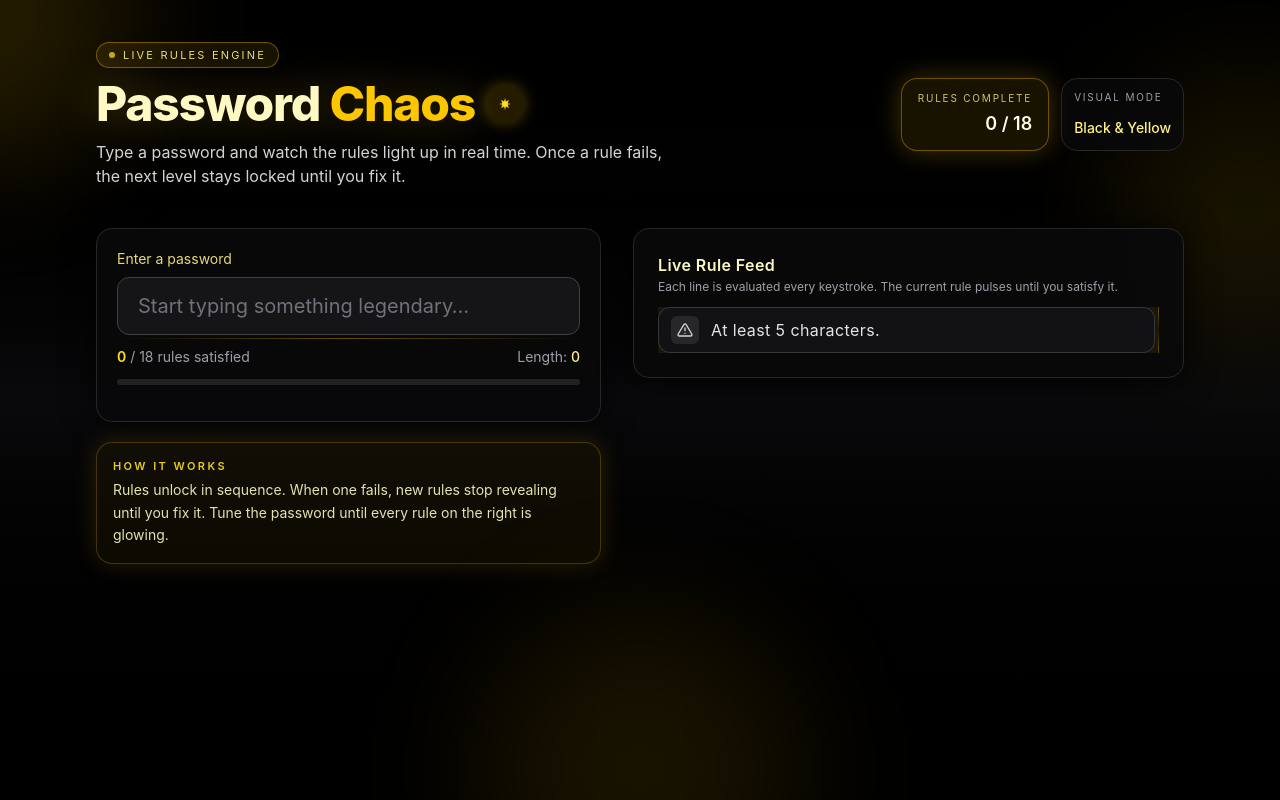
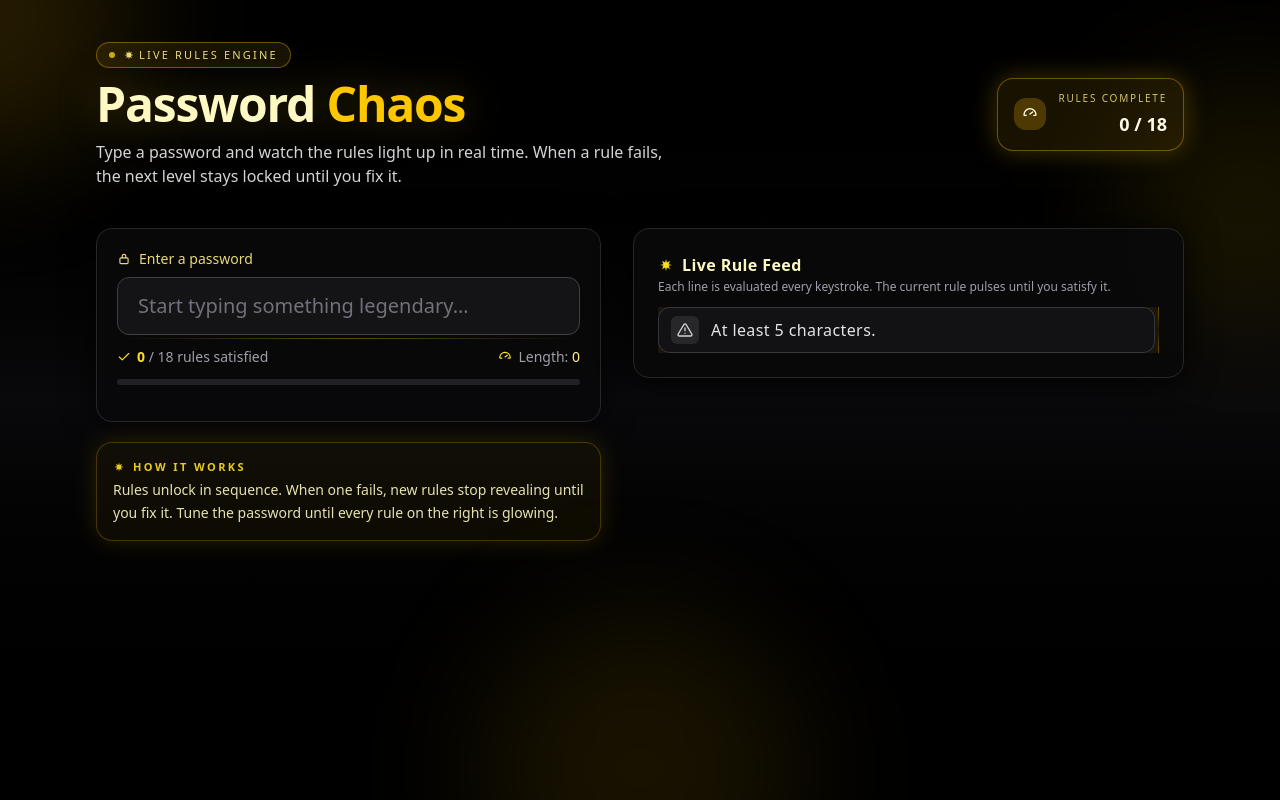
Before and after one commit to skarn03/444proj, a React (Vite) app: page / in a window 1280 px wide. Built offline with nearby package versions, Linux system fonts and the light colour scheme.

Commit message:
random changes

```diff
--- a/src/App.jsx
+++ b/src/App.jsx
@@ -162,7 +162,14 @@ function evaluateAndSlice(value, rules) {
 function CheckIcon({ className = "" }) {
   return (
     <svg viewBox="0 0 24 24" className={className} aria-hidden>
-      <path d="M20 6L9 17l-5-5" fill="none" stroke="currentColor" strokeWidth="2" strokeLinecap="round" strokeLinejoin="round" />
+      <path
+        d="M20 6L9 17l-5-5"
+        fill="none"
+        stroke="currentColor"
+        strokeWidth="2"
+        strokeLinecap="round"
+        strokeLinejoin="round"
+      />
     </svg>
   );
 }
@@ -170,7 +177,14 @@ function CheckIcon({ className = "" }) {
 function AlertIcon({ className = "" }) {
   return (
     <svg viewBox="0 0 24 24" className={className} aria-hidden>
-      <path d="M12 9v4m0 4h.01M10.29 3.86 1.82 18a2 2 0 0 0 1.71 3h16.94a2 2 0 0 0 1.71-3L13.71 3.86a2 2 0 0 0-3.42 0z" fill="none" stroke="currentColor" strokeWidth="2" strokeLinecap="round" strokeLinejoin="round" />
+      <path
+        d="M12 9v4m0 4h.01M10.29 3.86 1.82 18a2 2 0 0 0 1.71 3h16.94a2 2 0 0 0 1.71-3L13.71 3.86a2 2 0 0 0-3.42 0z"
+        fill="none"
+        stroke="currentColor"
+        strokeWidth="2"
+        strokeLinecap="round"
+        strokeLinejoin="round"
+      />
     </svg>
   );
 }
@@ -186,17 +200,93 @@ function SparkIcon({ className = "" }) {
   );
 }
 
+function LockIcon({ className = "" }) {
+  return (
+    <svg viewBox="0 0 24 24" className={className} aria-hidden>
+      <rect
+        x="5"
+        y="10"
+        width="14"
+        height="10"
+        rx="2"
+        fill="none"
+        stroke="currentColor"
+        strokeWidth="2"
+      />
+      <path
+        d="M9 10V7a3 3 0 0 1 6 0v3"
+        fill="none"
+        stroke="currentColor"
+        strokeWidth="2"
+        strokeLinecap="round"
+      />
+    </svg>
+  );
+}
+
+function KeyIcon({ className = "" }) {
+  return (
+    <svg viewBox="0 0 24 24" className={className} aria-hidden>
+      <circle
+        cx="8"
+        cy="12"
+        r="3"
+        fill="none"
+        stroke="currentColor"
+        strokeWidth="2"
+      />
+      <path
+        d="M11 12h6l2 2-2 2-1.5-1.5L14 17"
+        fill="none"
+        stroke="currentColor"
+        strokeWidth="2"
+        strokeLinecap="round"
+        strokeLinejoin="round"
+      />
+    </svg>
+  );
+}
+
+function GaugeIcon({ className = "" }) {
+  return (
+    <svg viewBox="0 0 24 24" className={className} aria-hidden>
+      <path
+        d="M12 4a9 9 0 0 0-9 9 1 1 0 0 0 1 1h2.5"
+        fill="none"
+        stroke="currentColor"
+        strokeWidth="2"
+        strokeLinecap="round"
+      />
+      <path
+        d="M12 4a9 9 0 0 1 9 9 1 1 0 0 1-1 1h-2.5"
+        fill="none"
+        stroke="currentColor"
+        strokeWidth="2"
+        strokeLinecap="round"
+      />
+      <path
+        d="M12 12 16 9"
+        fill="none"
+        stroke="currentColor"
+        strokeWidth="2"
+        strokeLinecap="round"
+      />
+    </svg>
+  );
+}
+
 function RuleItem({ label, valid, isCurrent }) {
   return (
     <li
       className={[
         "flex items-center gap-3 rounded-xl px-3 py-2",
-        "border transition-all duration-300 ease-out",
+        "border transition-all duration-400 ease-in-out",
         valid
           ? "border-yellow-500/40 bg-yellow-500/10 text-yellow-100 shadow-[0_0_16px_rgba(234,179,8,0.18)]"
           : "border-zinc-700/80 bg-zinc-900/70 text-zinc-200",
         isCurrent && !valid ? "animate-[blink_1.2s_ease-in-out_infinite]" : "",
-        !valid && "hover:border-yellow-500/40 hover:bg-zinc-900/90"
+        !valid &&
+          "hover:border-yellow-500/60 hover:bg-zinc-900/90 hover:-translate-y-[1px]"
       ].join(" ")}
     >
       {valid ? (
@@ -242,7 +332,13 @@ export default function App() {
   const progress = results.length === 0 ? 0 : (satisfied / results.length) * 100;
 
   return (
-    <div className="min-h-screen w-full bg-gradient-to-b from-black via-zinc-950 to-black text-yellow-50 font-display selection:bg-yellow-500 selection:text-black">
+    <div
+      className="min-h-screen w-full bg-gradient-to-b from-black via-zinc-950 to-black text-yellow-50 selection:bg-yellow-500 selection:text-black"
+      style={{
+        fontFamily:
+          '"Poppins", system-ui, -apple-system, BlinkMacSystemFont, "Segoe UI", sans-serif',
+      }}
+    >
       {/* big soft glows */}
       <div className="pointer-events-none fixed inset-0">
         <div className="absolute -left-40 top-[-8rem] h-72 w-72 rounded-full bg-yellow-500/15 blur-3xl" />
@@ -250,31 +346,39 @@ export default function App() {
         <div className="absolute bottom-[-8rem] left-1/2 h-80 w-80 -translate-x-1/2 rounded-full bg-yellow-500/10 blur-3xl" />
       </div>
 
-      <main className="relative mx-auto flex min-h-screen max-w-6xl flex-col px-4 pb-10 pt-8 sm:px-6 lg:px-8 lg:pt-10">
+      <main className="relative mx-auto flex min-h-screen max-w-6xl flex-col px-4 pb-10 pt-8 sm:px-6 lg:px-8 lg:pt-10 animate-[fadeIn_650ms_ease-in-out]">
         {/* TOP BAR / HEADER */}
         <header className="mb-8 flex flex-col gap-4 md:mb-10 md:flex-row md:items-center md:justify-between">
           <div className="space-y-3">
-            <div className="inline-flex items-center gap-2 rounded-full border border-yellow-500/40 bg-yellow-500/10 px-3 py-1 text-[11px] uppercase tracking-[0.2em] text-yellow-200/90">
+            <div className="inline-flex items-center gap-2 rounded-full border border-yellow-500/40 bg-yellow-500/10 px-3 py-1 text-[11px] uppercase tracking-[0.2em] text-yellow-200/90 animate-[slideDown_500ms_ease-in-out]">
               <span className="h-1.5 w-1.5 animate-pulse rounded-full bg-yellow-300" />
+              <span className="flex items-center gap-1">
+                <SparkIcon className="h-3 w-3" />
                 Live Rules Engine
+              </span>
             </div>
 
             <div className="flex items-center gap-3">
               <h1 className="text-3xl sm:text-4xl lg:text-5xl font-extrabold tracking-tight text-yellow-100 drop-shadow-[0_0_20px_rgba(250,204,21,0.25)]">
                 Password <span className="text-yellow-400">Chaos</span>
               </h1>
-              <span className="hidden sm:inline-flex h-9 w-9 items-center justify-center rounded-2xl bg-yellow-500/15 text-yellow-300 shadow-[0_0_16px_rgba(234,179,8,0.4)]">
-                <SparkIcon className="h-4 w-4" />
+              <span className="hidden sm:inline-flex h-9 w-9 items-center justify-center rounded-2xl bg-yellow-500/15 text-yellow-300 shadow-[0_0_16px_rgba(234,179,8,0.4)] animate-[popIn_420ms_ease-out]">
+                <LockIcon className="h-4 w-4" />
               </span>
             </div>
 
             <p className="max-w-xl text-sm sm:text-base text-zinc-300">
-              Type a password and watch the rules light up in real time. Once a rule fails, the next level stays locked until you fix it.
+              Type a password and watch the rules light up in real time. When a
+              rule fails, the next level stays locked until you fix it.
             </p>
           </div>
 
-          <div className="flex gap-3 self-start md:self-auto">
-            <div className="rounded-2xl border border-yellow-500/40 bg-yellow-500/10 px-4 py-3 text-right shadow-[0_0_26px_rgba(234,179,8,0.28)] transition-all duration-300 ease-out">
+          <div className="flex gap-3 self-start md:self-auto animate-[fadeIn_700ms_ease-in-out]">
+            <div className="flex items-center gap-3 rounded-2xl border border-yellow-500/40 bg-yellow-500/10 px-4 py-3 shadow-[0_0_26px_rgba(234,179,8,0.28)] transition-all duration-500 ease-in-out hover:-translate-y-[2px] hover:shadow-[0_0_32px_rgba(234,179,8,0.4)]">
+              <div className="flex h-8 w-8 items-center justify-center rounded-xl bg-yellow-500/25 text-yellow-50">
+                <GaugeIcon className="h-4 w-4" />
+              </div>
+              <div className="text-right">
                 <div className="text-[10px] uppercase tracking-[0.18em] text-yellow-200/80">
                   Rules Complete
                 </div>
@@ -282,22 +386,20 @@ export default function App() {
                   {Math.min(satisfied, results.length)} / {results.length}
                 </div>
               </div>
-            <div className="hidden sm:flex flex-col justify-between rounded-2xl border border-zinc-800 bg-zinc-950/80 px-3 py-3 text-xs text-zinc-400">
-              <span className="uppercase tracking-[0.18em] text-[10px]">
-                Visual Mode
-              </span>
-              <span className="text-sm font-medium text-yellow-200">Black & Yellow</span>
             </div>
+
+
           </div>
         </header>
 
         {/* MAIN GRID */}
         <div className="grid flex-1 gap-6 md:gap-7 lg:gap-8 lg:grid-cols-[minmax(0,1.1fr)_minmax(0,1.2fr)] items-start">
           {/* LEFT: input / helper */}
-          <section className="space-y-4 md:space-y-5">
-            <div className="rounded-2xl border border-zinc-800 bg-zinc-950/90 p-4 sm:p-5 shadow-[0_0_32px_rgba(0,0,0,0.75)] transition-all duration-300 ease-out hover:-translate-y-[1px] hover:shadow-[0_0_40px_rgba(234,179,8,0.18)]">
+          <section className="space-y-4 md:space-y-5 animate-[fadeIn_700ms_ease-in-out]">
+            <div className="rounded-2xl border border-zinc-800 bg-zinc-950/90 p-4 sm:p-5 shadow-[0_0_32px_rgba(0,0,0,0.75)] transition-all duration-500 ease-in-out hover:-translate-y-[2px] hover:shadow-[0_0_40px_rgba(234,179,8,0.18)]">
               <label className="block">
-                <span className="mb-2 block text-xs sm:text-sm text-yellow-200/90">
+                <span className="mb-2 flex items-center gap-2 text-xs sm:text-sm text-yellow-200/90">
+                  <LockIcon className="h-3.5 w-3.5" />
                   Enter a password
                 </span>
                 <div className="relative">
@@ -315,16 +417,22 @@ export default function App() {
               </label>
 
               <div className="mt-3 flex flex-wrap items-center justify-between gap-3 text-xs sm:text-sm text-zinc-400">
+                <span className="flex items-center gap-1.5">
+                  <CheckIcon className="h-3.5 w-3.5 text-yellow-300" />
                   <span>
                     <span className="font-semibold text-yellow-300">
                       {Math.min(satisfied, results.length)}
                     </span>
                     <span> / {results.length} rules satisfied</span>
                   </span>
+                </span>
+                <span className="flex items-center gap-1.5">
+                  <GaugeIcon className="h-3.5 w-3.5 text-yellow-300" />
                   <span>
                     Length:{" "}
                     <span className="font-medium text-yellow-200">
                       {password.length}
+                    </span>
                   </span>
                 </span>
               </div>
@@ -337,23 +445,14 @@ export default function App() {
                 />
               </div>
 
-              {/* helper chips */}
-              <div className="mt-4 flex flex-wrap gap-2 text-[11px] text-zinc-400">
-                {/* <span className="rounded-full border border-zinc-700/80 bg-zinc-900/80 px-2 py-1">
-                  Forbidden letters:{" "}
-                  <span className="text-yellow-300 font-semibold">
-                    {forbidden.join(", ")}
-                  </span>
-                </span> */}
-                {/* <span className="rounded-full border border-zinc-700/80 bg-zinc-900/80 px-2 py-1">
-                  Mix months, brands, Roman numerals, and emojis.
-                </span> */}
-              </div>
+              {/* helper chips (kept empty for now, but styled for future) */}
+              <div className="mt-4 flex flex-wrap gap-2 text-[11px] text-zinc-400" />
             </div>
 
             {/* How it works panel */}
-            <div className="rounded-2xl border border-yellow-500/25 bg-yellow-500/5 p-4 text-xs sm:text-sm text-yellow-100/90 shadow-[0_0_24px_rgba(234,179,8,0.16)] transition-all duration-300 ease-out hover:-translate-y-[1px] hover:border-yellow-300/50">
-              <div className="mb-1 text-[11px] font-semibold uppercase tracking-[0.22em] text-yellow-300/90">
+            <div className="rounded-2xl border border-yellow-500/25 bg-yellow-500/5 p-4 text-xs sm:text-sm text-yellow-100/90 shadow-[0_0_24px_rgba(234,179,8,0.16)] transition-all duration-500 ease-in-out hover:-translate-y-[2px] hover:border-yellow-300/50">
+              <div className="mb-1 flex items-center gap-2 text-[11px] font-semibold uppercase tracking-[0.22em] text-yellow-300/90">
+                <SparkIcon className="h-3 w-3" />
                 How it works
               </div>
               <p className="leading-relaxed">
@@ -371,10 +470,11 @@ export default function App() {
           </section>
 
           {/* RIGHT: rule feed */}
-          <section className="rounded-2xl border border-zinc-800 bg-zinc-950/90 p-4 sm:p-5 md:p-6 shadow-[0_0_32px_rgba(0,0,0,0.85)] transition-all duration-300 ease-out hover:-translate-y-[1px] hover:shadow-[0_0_40px_rgba(234,179,8,0.18)]">
+          <section className="rounded-2xl border border-zinc-800 bg-zinc-950/90 p-4 sm:p-5 md:p-6 shadow-[0_0_32px_rgba(0,0,0,0.85)] transition-all duration-500 ease-in-out hover:-translate-y-[2px] hover:shadow-[0_0_40px_rgba(234,179,8,0.18)] animate-[fadeIn_750ms_ease-in-out]">
             <div className="mb-3 flex items-center justify-between gap-2">
               <div>
-                <h2 className="text-sm sm:text-base font-semibold tracking-wide text-yellow-100">
+                <h2 className="flex items-center gap-2 text-sm sm:text-base font-semibold tracking-wide text-yellow-100">
+                  <SparkIcon className="h-4 w-4 text-yellow-300" />
                   Live Rule Feed
                 </h2>
                 <p className="mt-0.5 text-[11px] sm:text-xs text-zinc-400">
@@ -382,7 +482,6 @@ export default function App() {
                   until you satisfy it.
                 </p>
               </div>
-
             </div>
 
             <div className="relative mt-2 max-h-[360px] overflow-y-auto pr-1 scrollbar-thin scrollbar-thumb-zinc-700 scrollbar-track-zinc-900/40">
--- a/src/globals.css
+++ b/src/globals.css
@@ -1,13 +1,15 @@
 @import "tailwindcss";
+
 /* Modern, highly legible font */
-@import url('https://fonts.googleapis.com/css2?family=Inter:wght@400;500;600;700;800&display=swap');
+@import url('https://fonts.googleapis.com/css2?family=Poppins:wght@400;500;600;700;800&display=swap');
 
 :root {
   color-scheme: dark;
 }
 
 body {
-  font-family: Inter, ui-sans-serif, system-ui, -apple-system, "Segoe UI", Roboto, "Helvetica Neue", Arial, "Apple Color Emoji", "Segoe UI Emoji";
+  font-family: "Poppins", ui-sans-serif, system-ui, -apple-system, "Segoe UI",
+    Roboto, "Helvetica Neue", Arial, "Apple Color Emoji", "Segoe UI Emoji";
 }
 
 /* Fancy but subtle keyframes */
@@ -30,5 +32,6 @@ body {
 
 /* Tailwind v4 custom font utility */
 .font-display {
-  font-family: Inter, ui-sans-serif, system-ui, -apple-system, "Segoe UI", Roboto, "Helvetica Neue", Arial;
+  font-family: "Poppins", ui-sans-serif, system-ui, -apple-system, "Segoe UI",
+    Roboto, "Helvetica Neue", Arial;
 }
```
Also changed, not shown: 1 other file (tests, documents, lock files or other folders). Lines whose indentation alone changed are shown as unchanged.
